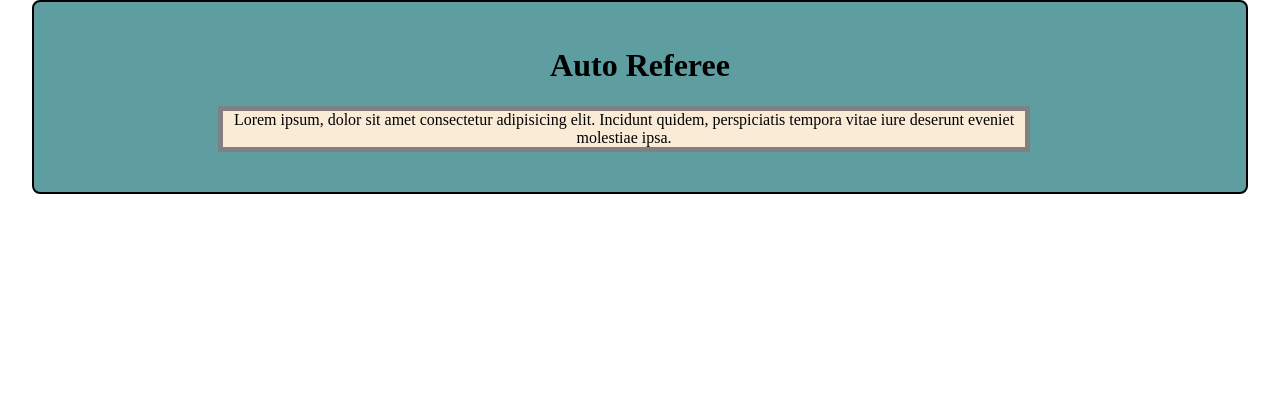
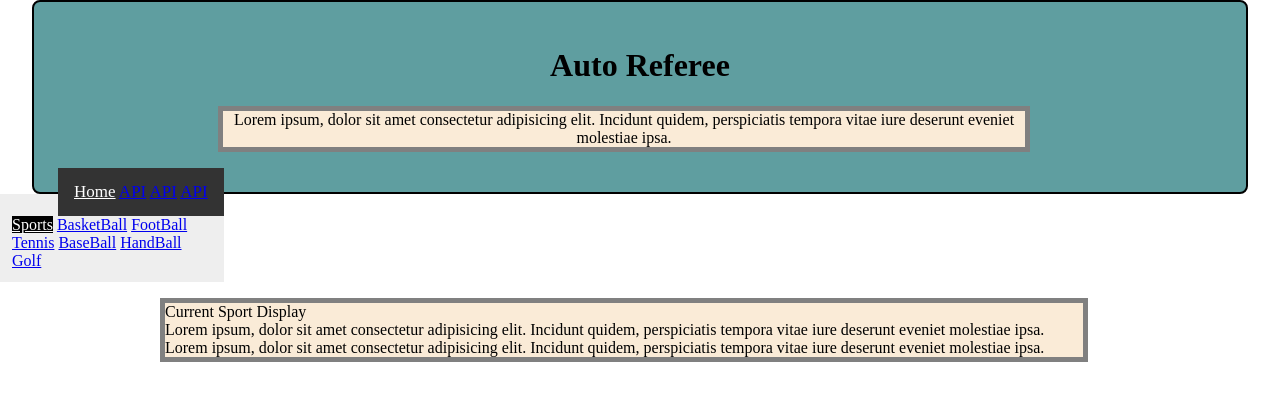
Before and after one commit to meskyA/The-Binary-Trio, a plain HTML site: page index.html in a window 1280 px wide. Drawn offline with nearby package versions, Linux system fonts and the light colour scheme; files that its build step writes are made by us from their sources.

Commit message:
changes file structure, deleteted additional folders

```diff
--- a/assets/css/style.css
+++ /dev/null
@@ -1,51 +0,0 @@
-body {
-    margin: 0;
-}
-
-.container {
-    margin-left: 2em;
-    margin-right: 2em;
-    padding: 1.5rem;
-    text-align: center;
-    background-color: cadetblue;
-    border-radius: 8px;
-    border: 2px solid black;
-
-}
-
-.title {
-    font: 4rem;
-    font-weight: 700;
-
-}
-
-p {
-    background-color: antiquewhite;
-    border: 5px solid gray;
-    margin-left: 10em;
-    margin-right: 12em;
-}
-
-
-
-
-
-
-
-
-
-
-
-
-
-
-/* @media screen and (min-width: 768px) {
-    /* on tablets, set columns to only be 50% of the width and not grow */
-    /* header {
-        width: 75%;
-    }
-    .container {
-        flex: 0 0 50%;
-        max-width: 50%;
-    }
- */
--- /dev/null
+++ b/css/style.css
@@ -0,0 +1,227 @@
+/* @tailwind base;
+@tailwind components;
+@tailwind utilities; */
+
+body {
+    margin: 0;
+}
+
+.title {
+  font: 4rem;
+  font-weight: 700;
+
+}
+
+.container {
+    margin-left: 2em;
+    margin-right: 2em;
+    padding: 1.5rem;
+    text-align: center;
+    background-color: cadetblue;
+    border-radius: 8px;
+    border: 2px solid black;
+
+}
+
+.title {
+    font: 4rem;
+    font-weight: 700;
+
+}
+
+ p {
+    background-color: antiquewhite;
+    border: 5px solid gray;
+    margin-left: 10em;
+    margin-right: 12em;
+}
+
+body {
+    margin: 0;
+}
+
+.container {
+    margin-left: 2em;
+    margin-right: 2em;
+    padding: 1.5rem;
+    text-align: center;
+    background-color: cadetblue;
+    border-radius: 8px;
+    border: 2px solid black;
+
+}
+
+.title {
+    font: 4rem;
+    font-weight: 700;
+
+}
+  .container {
+    margin-left: 2em;
+    margin-right: 2em;
+    padding: 1.5rem;
+    text-align: center;
+    background-color: cadetblue;
+    border-radius: 8px;
+    border: 2px solid black;
+
+}
+/* .container p {
+
+        background-color: antiquewhite;
+        border: 5px solid gray;
+        margin-left: 10em;
+        margin-right: 12em;
+} */
+
+
+
+/* p {
+    background-color: antiquewhite;
+    border: 5px solid gray;
+    margin-left: 10em;
+    margin-right: 12em;
+}
+  */
+  .topnav {
+    overflow: hidden;
+    background-color: #333;
+  }
+
+  .topnav {
+    float: left;
+    color: #f2f2f2;
+    text-align: center;
+    padding: 14px 16px;
+    text-decoration: none;
+    font-size: 17px;
+    color: white;
+  }
+
+  .topnav :hover {
+    background-color: #ddd;
+    color: black;
+  }
+
+  .topnav .active {
+    background-color: #333;
+    color: white;
+  }
+     /* Sidebar */
+
+
+#vertical-menu  {
+  list-style-type: none;
+  background-color: #eee;
+  color: black;
+  display: block;
+  padding: 12px;
+  text-decoration: none;
+}
+#vertical-menu {
+  width: 200px;
+}
+
+#vertical-menu :hover {
+background-color: #ccc;
+ }
+
+#vertical-menu .active {
+  background-color: black;
+  color: white;
+      }
+/* The side navigation menu */
+/* .sidebar {
+    margin: 0;
+    padding: 0;
+    width: 200px;
+    background-color: #f1f1f1;
+    position: fixed;
+    height: 100%;
+    overflow: auto;
+  }
+
+  /* Sidebar links */
+  /* .sidebar a {
+    display: block;
+    color: black;
+    padding: 16px;
+    text-decoration: none;
+  }
+   */
+  /* Active/current link */
+  /* .sidebar a.active {
+    background-color: #04AA6D;
+    color: white;
+  }
+   */
+  /* Links on mouse-over */
+  /* .sidebar a:hover:not(.active) {
+    background-color: #555;
+    color: white;
+  } */
+
+  /* Page content. The value of the margin-left property should match the value of the sidebar's width property */
+  /* div.content {
+    margin-left: 200px;
+    padding: 1px 16px;
+    height: 1000px;
+  }
+   */
+  /* On screens that are less than 700px wide, make the sidebar into a topbar */
+  /* @media screen and (max-width: 700px) {
+    .sidebar {
+      width: 100%;
+      height: auto;
+      position: relative;
+    }
+    .sidebar a {float: left;}
+    div.content {margin-left: 0;}
+  }
+
+  /* On screens that are less than 400px, display the bar vertically, instead of horizontally */
+  /* @media screen and (max-width: 400px) {
+    .sidebar a {
+      text-align: center;
+      float: none;
+    }
+  } */ */ */
+
+
+
+
+
+
+
+
+
+
+/* @media screen and (min-width: 768px) {
+    /* on tablets, set columns to only be 50% of the width and not grow */
+    /* header {
+        width: 75%;
+    }
+    .container {
+        flex: 0 0 50%;
+        max-width: 50%;
+    }
+ */
+
+
+
+
+
+
+
+
+
+/* @media screen and (min-width: 768px) {
+    /* on tablets, set columns to only be 50% of the width and not grow */
+    /* header {
+        width: 75%;
+    }
+    .container {
+        flex: 0 0 50%;
+        max-width: 50%;
+    }
+ */
--- a/index.html
+++ b/index.html
@@ -1,17 +1,50 @@
-<!DOCTYPE html>
+  <!DOCTYPE html>
 <html lang="en">
 <head>
     <meta charset="UTF-8">
     <meta http-equiv="X-UA-Compatible" content="IE=edge">
     <meta name="viewport" content="width=device-width, initial-scale=1.0">
-    <link rel="stylesheet" href="./style.css" />
+    <link href="./css/style.css" rel="stylesheet">
     <title>Auto Referee</title>
 </head>
-<body>
-    <header class = container>
-        <h1 class=" title">Auto Referee</h1>
-        <p class = "lead">Lorem ipsum, dolor sit amet consectetur adipisicing elit. Incidunt quidem, perspiciatis tempora vitae iure deserunt eveniet molestiae ipsa. </p>
-    </header>
-    <script src="./js/script.js"></script>
+  <header class = container>
+    <h1 class=" title">Auto Referee</h1>
+    <p class = "lead">Lorem ipsum, dolor sit amet consectetur adipisicing elit. Incidunt quidem, perspiciatis tempora vitae iure deserunt eveniet molestiae ipsa. </p>
+    <div class = "topnav">
+      <a class="active" href="#home">Home</a>
+      <a href="#API">API</a>
+      <a href="#API">API</a>
+      <a href="#API">API</a>
+    </div>
+</header>
+    </head>
+    <body>
+      <div class="row">
+
+    <div id= "vertical-menu" class="col-l3"> <!-- Note that "m4 l3" was added -->
+
+      <a href="#" class="active">Sports</a>
+      <a href="#">BasketBall</a>
+      <a href="#">FootBall</a>
+      <a href="#">Tennis</a>
+      <a href="#">BaseBall</a>
+      <a href="#">HandBall</a>
+      <a href="#">Golf</a>
+
+    </div>
+    <div class="col s12 m8 l9"> <!-- Note that "m8 l9" was added -->
+
+        <div class="box1">
+          <p>Current Sport Display<br>
+          Lorem ipsum, dolor sit amet consectetur adipisicing elit. Incidunt quidem, perspiciatis tempora vitae iure deserunt eveniet molestiae ipsa. <br> Lorem ipsum, dolor sit amet consectetur adipisicing elit. Incidunt quidem, perspiciatis tempora vitae iure deserunt eveniet molestiae ipsa. </P>
+        </div>
+    </div>
+          </body>
+          </html>
+      </section>
+      </section>
+    </section>
+        <script src="https://cdnjs.cloudflare.com/ajax/libs/jquery/3.4.1/jquery.min.js"></script>
+        <script src="/The-Binary-Trio/assets/script.js"></script>
 </body>
 </html>
```
Also changed, not shown: assets/jscript/script.js (deleted), assets/script.js (added), script.js (added), 2 other files.
